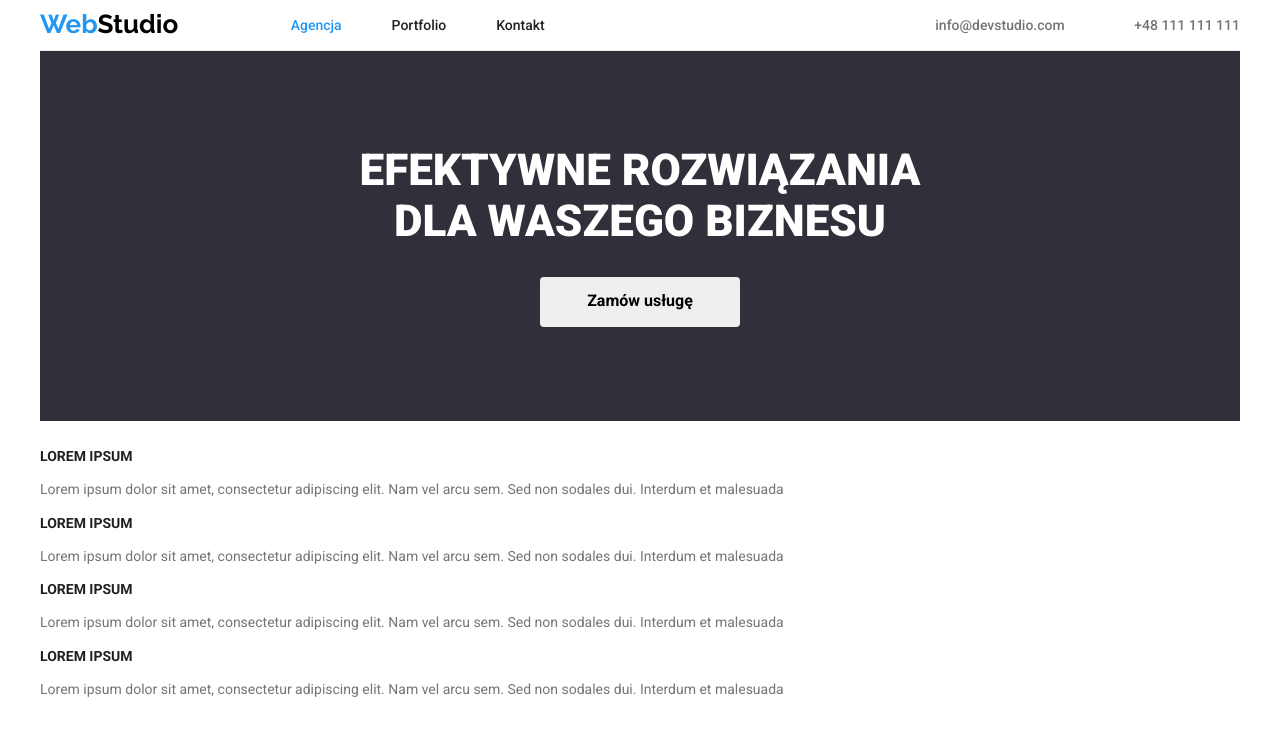
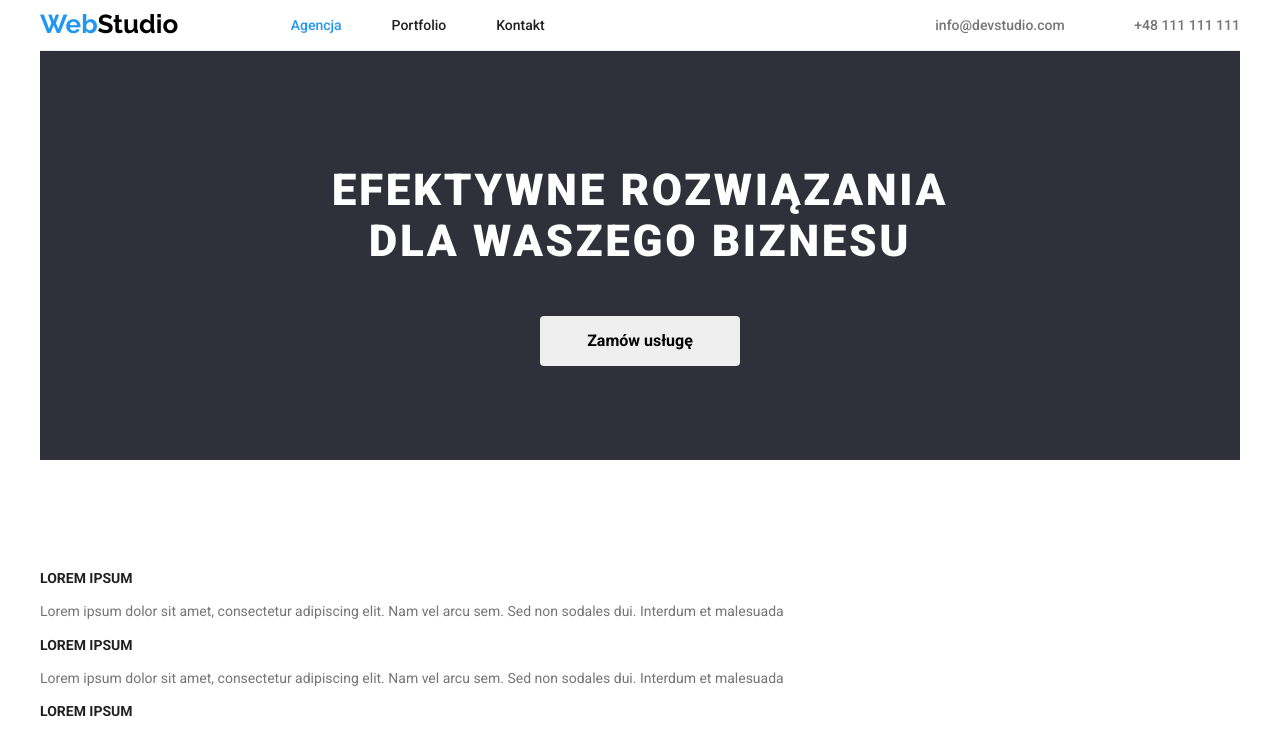
Before and after one commit to dcent666/goit-markup-hw-03, a plain HTML site: page index.html in a window 1280 px wide. Shown: the top 733 px of the page. Drawn offline with nearby package versions, Linux system fonts and the light colour scheme.

Commit message:
edit section-hero

```diff
--- a/css/styles.css
+++ b/css/styles.css
@@ -67,10 +67,13 @@ body {
   margin-left: 371px;
 }
 .hero {
+  margin: 0 auto;
   font-size: 2.75rem;
   font-weight: 900;
   color: var(--alternative-color);
-  margin: 0;
+  width: 696px;
+  text-align: center;
+  letter-spacing: 0.06em;
 }
 
 .index-button {
@@ -195,11 +198,9 @@ body {
   margin-left: 93px;
 }
 .section {
-  display: flex;
+  padding: 94px 0;
 }
 .section-hero {
-  width: 100%;
-  padding: 94px 0;
   background-color: var(--background-color);
   text-align: center;
 }
--- a/index.html
+++ b/index.html
@@ -48,14 +48,11 @@
     <main>
       <div class="container">
         <!--hero-->
-        <section class="section">
-          <div class="section-hero">
-            <h1 class="hero">
-              EFEKTYWNE ROZWIĄZANIA
-              <div>DLA WASZEGO BIZNESU</div>
-            </h1>
-            <button type="button" class="index-button">Zamów usługę</button>
-          </div>
+        <section class="section section-hero">
+          <h1>
+            <div class="hero">EFEKTYWNE ROZWIĄZANIA DLA WASZEGO BIZNESU</div>
+          </h1>
+          <button type="button" class="index-button">Zamów usługę</button>
         </section>
         <!--nasze atuty-->
         <section class="section">
```
